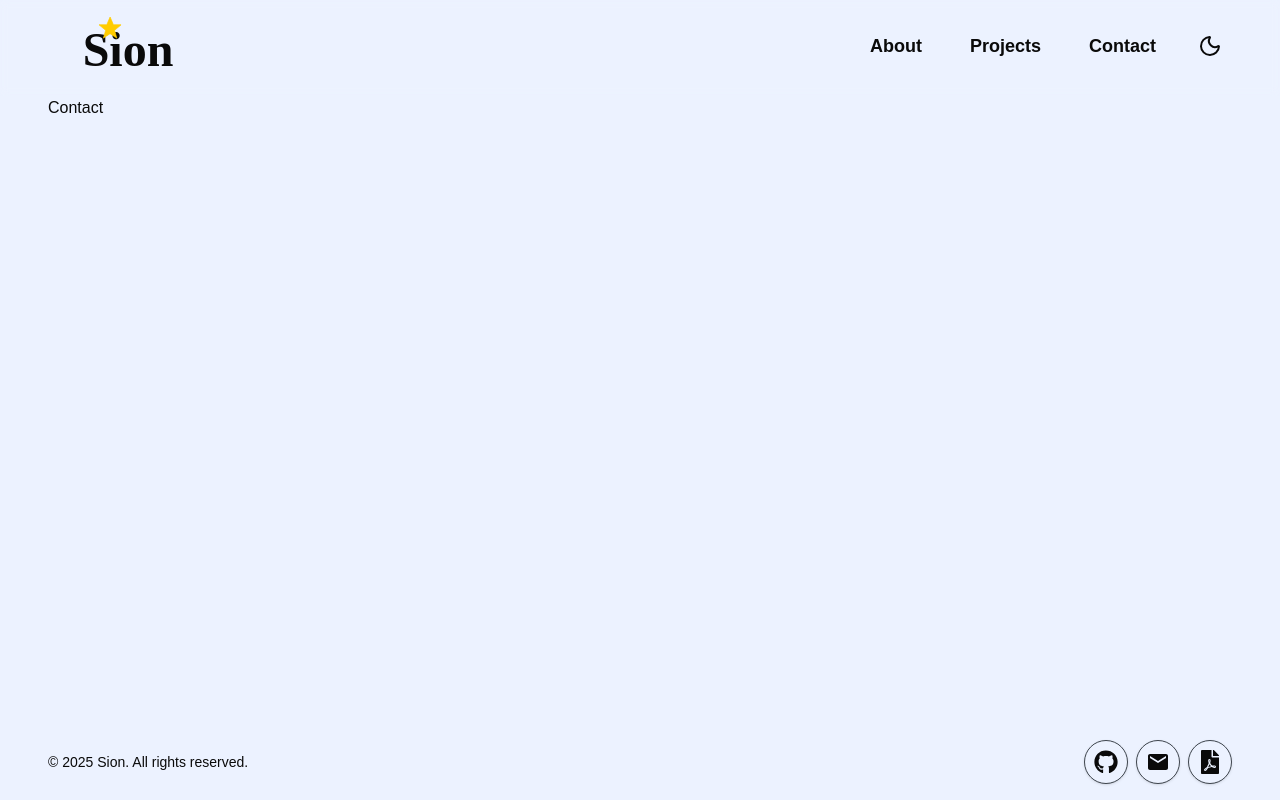
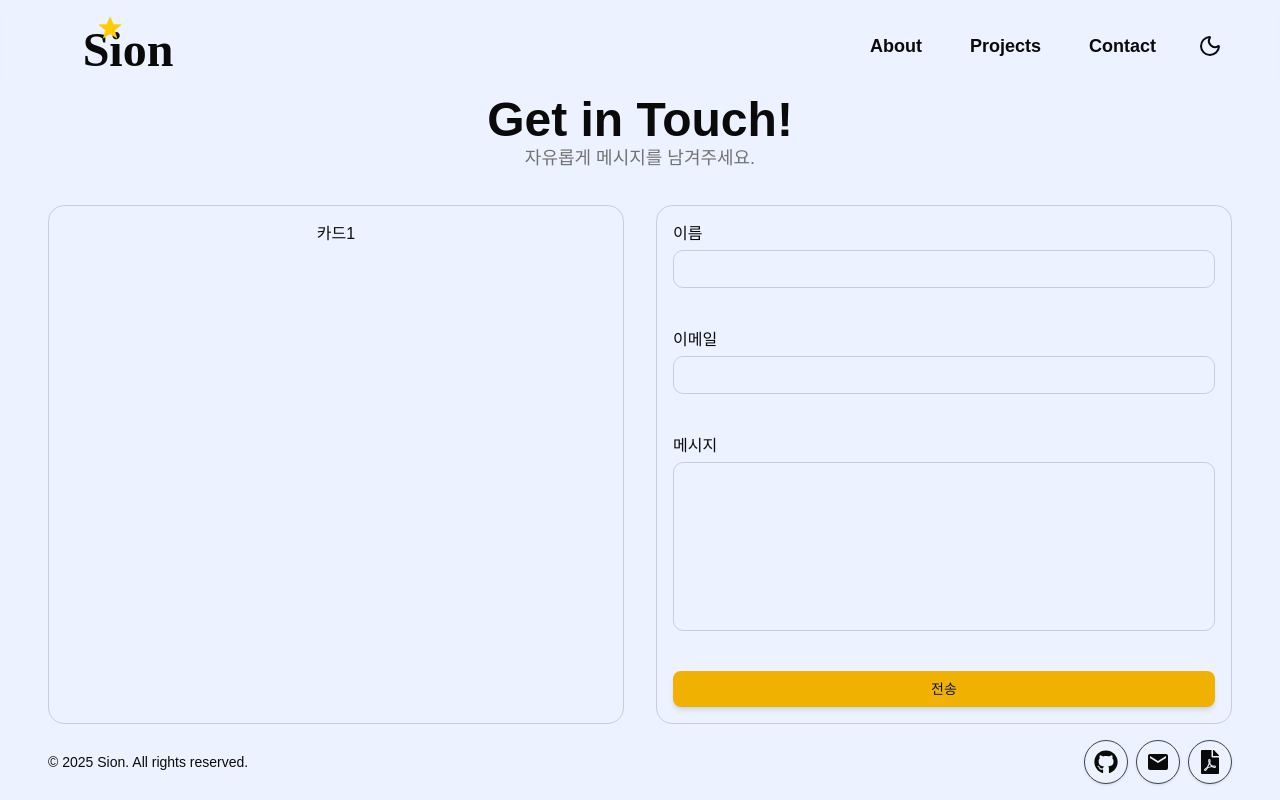
Before and after one commit to Sionparadox/Portfolio, a Next.js app: page /contact in a window 1280 px wide. Built offline with nearby package versions, Linux system fonts and the light colour scheme; a web font is replaced by a local one.

Commit message:
[feat] LabelInput 및 Input 초안 제작

```diff
--- a/app/(pages)/contact/page.tsx
+++ b/app/(pages)/contact/page.tsx
@@ -1,12 +1,36 @@
+import { Button } from '@/components/atoms/Button';
 import Container from '@/components/atoms/Container';
+import LabelInput from '@/components/molecules/LabelInput';
 
 const ContactPage = () => {
   return (
-    <div>
-      <Container>
-        <h1>Contact</h1>
-      </Container>
-    </div>
+    <Container className='flex grow flex-col items-center justify-center gap-8 text-center'>
+      <div>
+        <p className='text-foreground text-3xl font-black md:text-5xl'>
+          Get in Touch!
+        </p>
+        <p className='text-muted-foreground text-lg leading-relaxed'>
+          자유롭게 메시지를 남겨주세요.
+        </p>
+      </div>
+      <div className='flex w-full flex-col items-stretch justify-center gap-8 sm:grow sm:flex-row'>
+        <div className='w-full rounded-2xl border p-4'>카드1</div>
+        <form className='flex w-full flex-col justify-between gap-4 rounded-2xl border p-4'>
+          <LabelInput label='이름' />
+          <LabelInput label='이메일' />
+          <LabelInput
+            label='메시지'
+            multiline
+            wrapperClassName='grow'
+            className='h-full'
+          />
+          {/* <div className='grow bg-red-500'></div> */}
+          <Button type='submit' className='w-full'>
+            전송
+          </Button>
+        </form>
+      </div>
+    </Container>
   );
 };
 
--- a/app/(pages)/layout.tsx
+++ b/app/(pages)/layout.tsx
@@ -3,5 +3,5 @@ export default function PagesLayout({
 }: {
   children: React.ReactNode;
 }) {
-  return <div className='pt-16 sm:pt-24'>{children}</div>;
+  return <div className='flex grow flex-col pt-16 sm:pt-24'>{children}</div>;
 }
--- a/app/layout.tsx
+++ b/app/layout.tsx
@@ -34,7 +34,7 @@ export default function RootLayout({
         <Providers>
           <Background />
           <Header />
-          <main className='mx-auto w-full grow lg:max-w-[1440px]'>
+          <main className='mx-auto flex w-full grow flex-col lg:max-w-[1440px]'>
             {children}
           </main>
           <Footer />
--- /dev/null
+++ b/components/atoms/Input.tsx
@@ -0,0 +1,39 @@
+import { forwardRef } from 'react';
+import { cn } from '@/lib/utils';
+
+type InputProps = React.InputHTMLAttributes<HTMLInputElement> & {
+  multiline?: boolean;
+};
+
+const Input = forwardRef<HTMLInputElement | HTMLTextAreaElement, InputProps>(
+  ({ className, multiline, ...props }, ref) => {
+    const baseStyles = cn(
+      'border-input bg-background w-full rounded-lg border px-3 py-2 text-sm transition-colors outline-none',
+      'focus:border-primary',
+      'placeholder:text-muted-foreground',
+      className
+    );
+
+    if (multiline) {
+      return (
+        <textarea
+          ref={ref as React.Ref<HTMLTextAreaElement>}
+          className={cn(baseStyles, 'resize-none')}
+          {...(props as React.TextareaHTMLAttributes<HTMLTextAreaElement>)}
+        />
+      );
+    }
+
+    return (
+      <input
+        ref={ref as React.Ref<HTMLInputElement>}
+        className={baseStyles}
+        {...props}
+      />
+    );
+  }
+);
+
+Input.displayName = 'Input';
+
+export default Input;
--- /dev/null
+++ b/components/molecules/LabelInput.tsx
@@ -0,0 +1,33 @@
+import { forwardRef } from 'react';
+import { cn } from '@/lib/utils';
+import Input from '../atoms/Input';
+
+type LabelInputProps = React.InputHTMLAttributes<HTMLInputElement> & {
+  label?: string;
+  error?: string;
+  multiline?: boolean;
+  wrapperClassName?: string;
+};
+
+const LabelInput = forwardRef<HTMLInputElement, LabelInputProps>(
+  ({ label, error, className, multiline, wrapperClassName, ...props }, ref) => {
+    return (
+      <div className={cn('flex flex-col gap-1 text-left', wrapperClassName)}>
+        {label && (
+          <label className='text-foreground text-md font-medium'>{label}</label>
+        )}
+        <Input
+          ref={ref}
+          className={cn(error && 'border-destructive', className)}
+          multiline={multiline}
+          {...props}
+        />
+        <p className='text-destructive min-h-5 text-sm'>{error}</p>
+      </div>
+    );
+  }
+);
+
+LabelInput.displayName = 'LabelInput';
+
+export default LabelInput;
```
